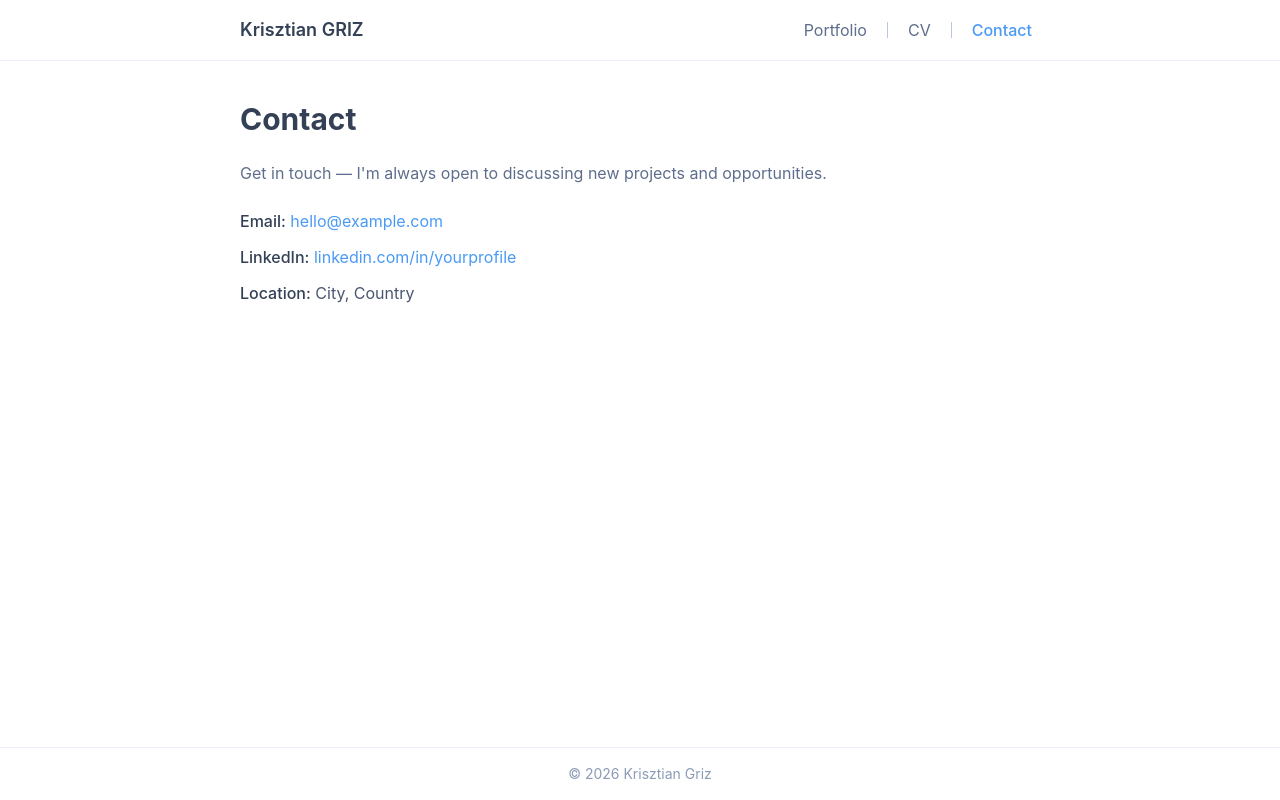
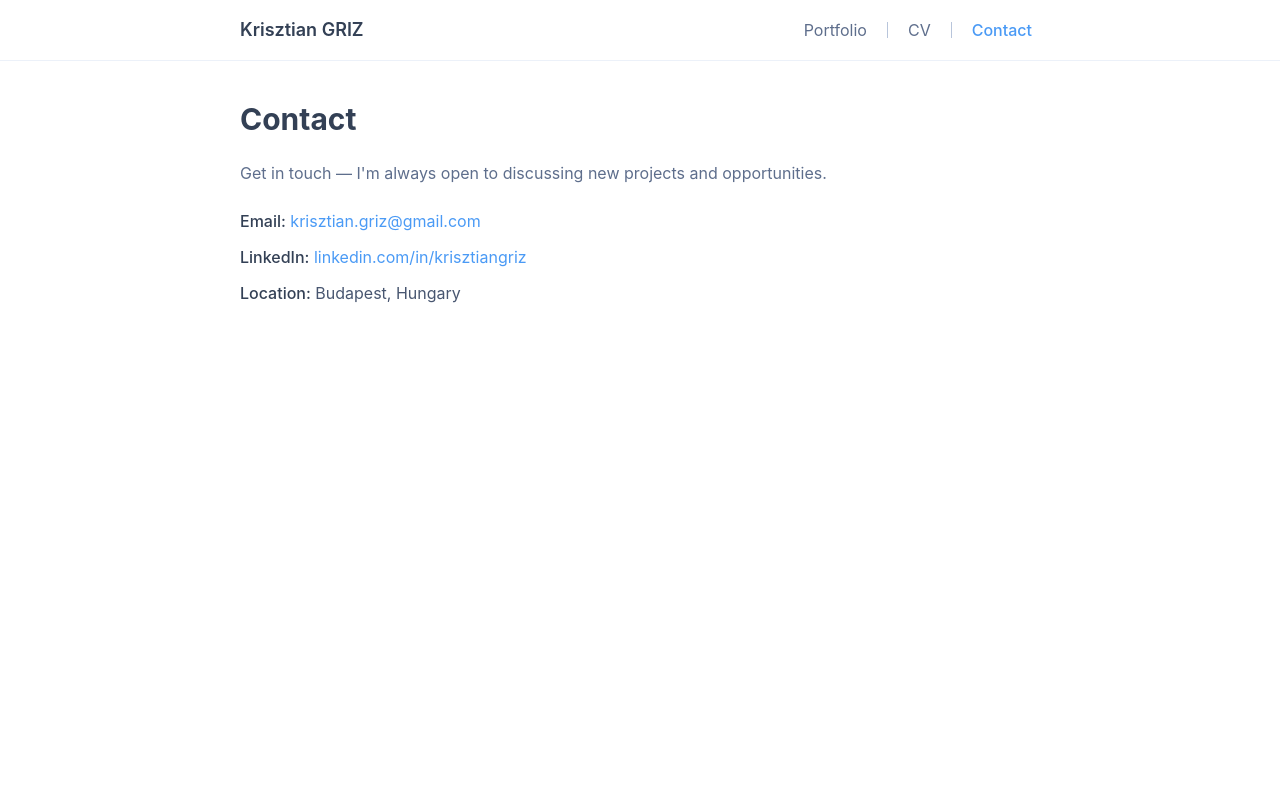
Before and after one commit to krisztiangriz/portfolio, a React (Vite) app: page /#/contact in a window 1280 px wide. Built offline with nearby package versions, Linux system fonts and the light colour scheme.

Commit message:
Content updates

```diff
--- a/src/components/Layout.tsx
+++ b/src/components/Layout.tsx
@@ -51,12 +51,6 @@ export function Layout() {
           <Outlet />
         </div>
       </main>
-
-      <footer className="border-t border-[var(--color-border-light)] px-6 py-4">
-        <div className="max-w-[800px] mx-auto text-center text-sm text-[var(--color-text-placeholder)]">
-          &copy; {new Date().getFullYear()} Krisztian Griz
-        </div>
-      </footer>
     </div>
   );
 }
--- a/src/pages/CaseStudy.tsx
+++ b/src/pages/CaseStudy.tsx
@@ -33,7 +33,7 @@ export function CaseStudy() {
           to="/"
           className="text-sm text-[var(--color-action)] hover:text-[var(--color-action-hover)] mb-6 inline-block focus-visible:outline-2 focus-visible:outline-offset-2 focus-visible:outline-[var(--color-action)] rounded"
         >
-          &larr; Back to all projects
+          &larr; Back to portfolio
         </Link>
         <h1 className="text-3xl font-bold text-[var(--color-text-primary)] mb-2">{study.title}</h1>
         <p className="text-[var(--color-text-secondary)] mb-8">{study.summary}</p>
--- a/src/pages/Contact.tsx
+++ b/src/pages/Contact.tsx
@@ -11,26 +11,26 @@ export function Contact() {
         <div>
           <span className="font-medium text-[var(--color-text-primary)]">Email:</span>{" "}
           <a
-            href="mailto:hello@example.com"
+            href="mailto:krisztian.griz@gmail.com"
             className="text-[var(--color-action)] hover:text-[var(--color-action-hover)] focus-visible:outline-2 focus-visible:outline-offset-2 focus-visible:outline-[var(--color-action)] rounded"
           >
-            hello@example.com
+            krisztian.griz@gmail.com
           </a>
         </div>
         <div>
           <span className="font-medium text-[var(--color-text-primary)]">LinkedIn:</span>{" "}
           <a
-            href="https://linkedin.com/in/"
+            href="https://linkedin.com/in/krisztiangriz"
             target="_blank"
             rel="noopener noreferrer"
             className="text-[var(--color-action)] hover:text-[var(--color-action-hover)] focus-visible:outline-2 focus-visible:outline-offset-2 focus-visible:outline-[var(--color-action)] rounded"
           >
-            linkedin.com/in/yourprofile
+            linkedin.com/in/krisztiangriz
           </a>
         </div>
         <div>
           <span className="font-medium text-[var(--color-text-primary)]">Location:</span>{" "}
-          <span className="text-[var(--color-text-body)]">City, Country</span>
+          <span className="text-[var(--color-text-body)]">Budapest, Hungary</span>
         </div>
       </div>
     </div>
```
